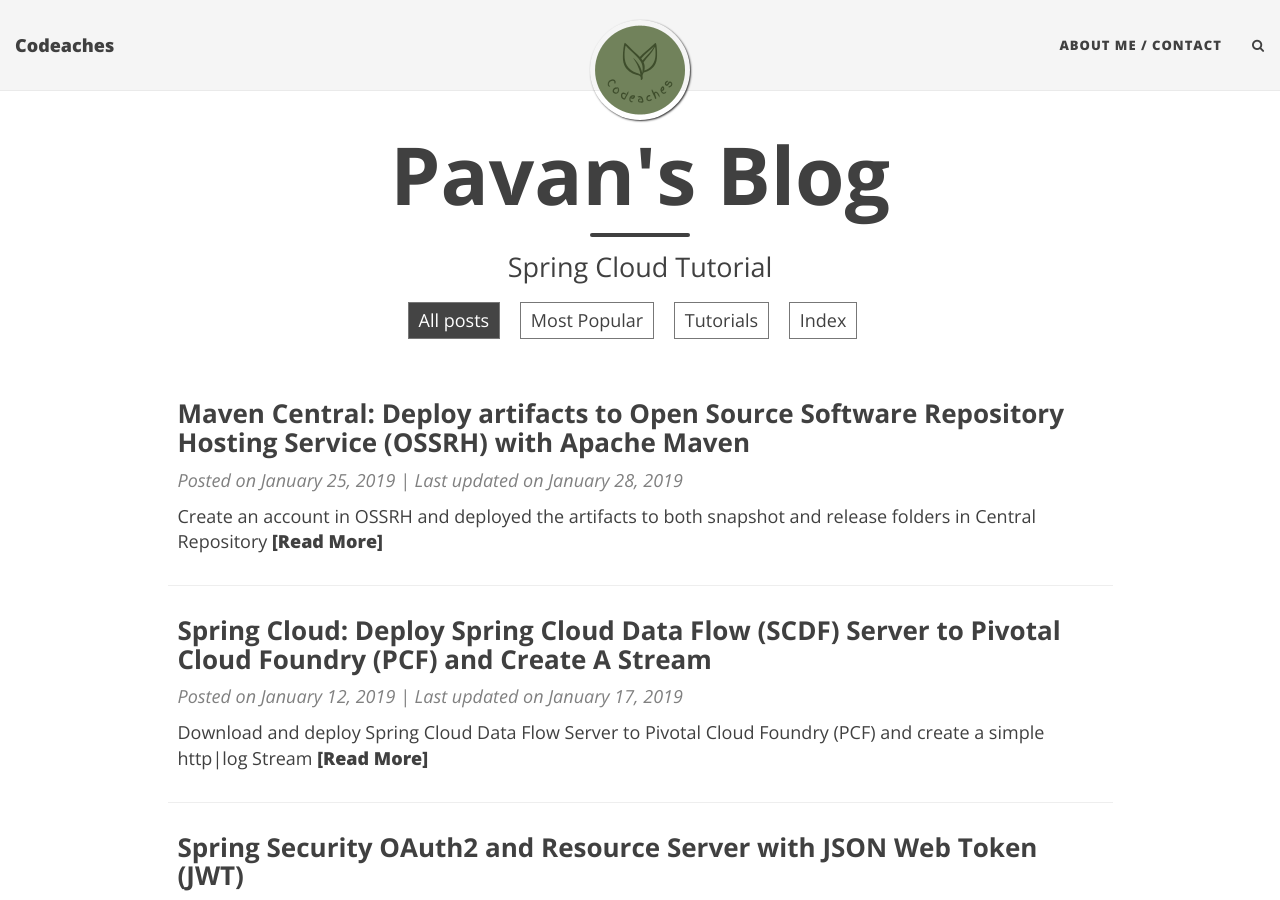
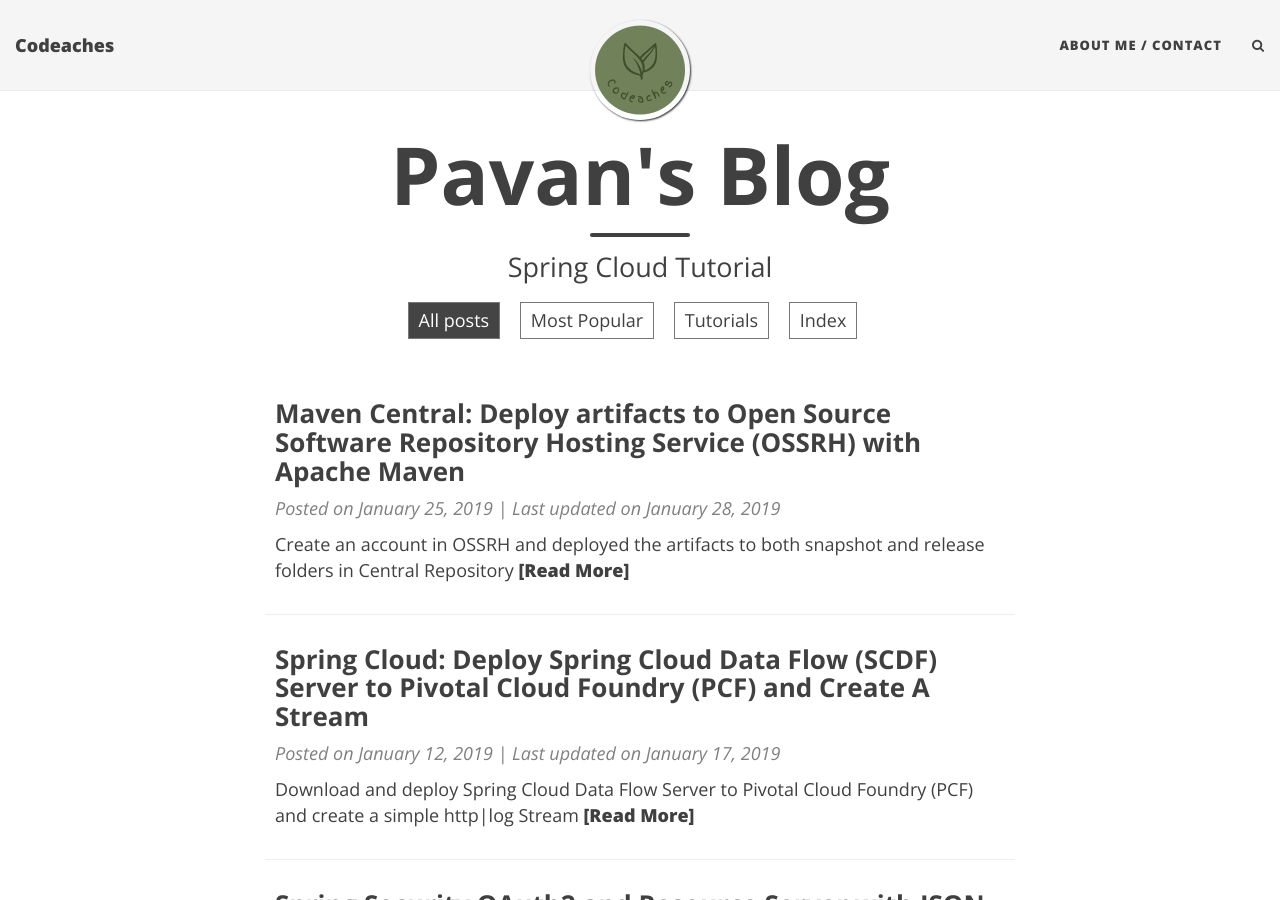
Before and after one commit to codeaches/codeaches.github.io, a Jekyll site: the page built from index.html, in a window 1280 px wide and 900 px high. Built offline with Jekyll 4.4.1, drawn with Linux system fonts in a browser that asks for light colours; nearby versions of some CDN libraries; a script that is not in the unit is left out; the list of posts is cut into pages by our own code.

Commit message:
no message

```diff
--- a/_layouts/page.html
+++ b/_layouts/page.html
@@ -4,7 +4,7 @@
 {% include header.html type="page" %}
 <div class="container" role="main">
    <div class="row">
-      <div class="col-lg-16 col-lg-offset-1 col-md-10 col-md-offset-1">
+      <div class="col-lg-16 col-lg-offset-2 col-md-8 col-md-offset-1">
          {% include carbonads.html %}
          {{ content }}
          {% if page.comments %}
```
